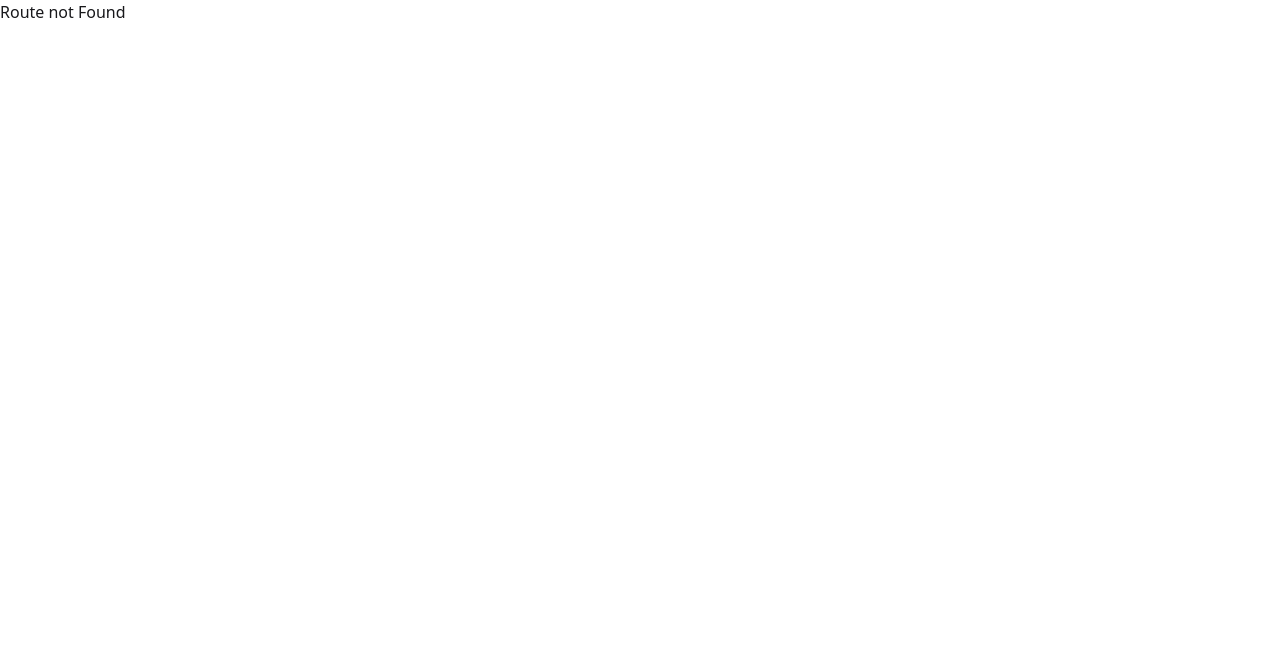
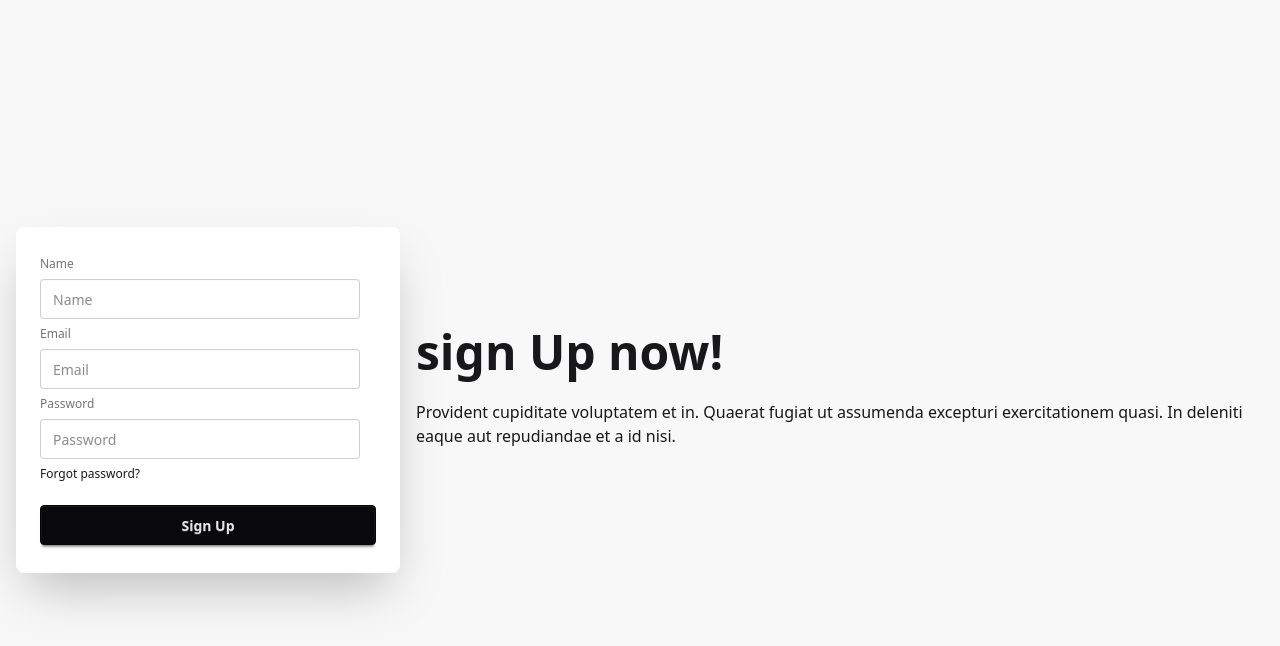
Before and after one commit to Mili-Akther/bistro-boss-client, a React (Vite) app: page /signUp in a window 1280 px wide. Before the commit this address had no page. Shown: the top 646 px of the page. Built offline with nearby package versions, Linux system fonts and the light colour scheme; no server answers.

Commit message:
Setup Login Page And Auth Context and Explore React Hook Form Validation, Error Handling

```diff
--- a/package.json
+++ b/package.json
@@ -18,6 +18,7 @@
     "react": "^18.3.1",
     "react-dom": "^18.3.1",
     "react-helmet-async": "^2.0.5",
+    "react-hook-form": "^7.58.1",
     "react-icons": "^5.5.0",
     "react-parallax": "^3.5.2",
     "react-responsive-carousel": "^3.2.23",
--- a/src/layouts/MainLayout.jsx
+++ b/src/layouts/MainLayout.jsx
@@ -5,7 +5,8 @@ import Footer from '../shared/Footer';
 const MainLayout = () => {
   const location = useLocation();
   console.log(location);
-  const noHeaderFooter = location.pathname.includes('login')
+  const noHeaderFooter =
+    location.pathname.includes("login") || location.pathname.includes("signUp");
       return (
         <div className="max-w-7xl mx-auto">
 
--- a/src/pages/Login/Login.jsx
+++ b/src/pages/Login/Login.jsx
@@ -1,12 +1,15 @@
-import React, { useEffect, useRef, useState } from 'react';
+import React, { useContext, useEffect, useRef, useState } from 'react';
 import {
   loadCaptchaEnginge,
   LoadCanvasTemplate,
   validateCaptcha,
 } from "react-simple-captcha";
+import { AuthContext } from '../../providers/AuthProvider';
+import { Link } from 'react-router-dom';
 const Login = () => {
 const captchaRef = useRef(null);
 const [disabled, setDisabled] = useState(true);
+const {signIn} = useContext(AuthContext)
       useEffect(()=>{
             loadCaptchaEnginge(6);
       },[])
@@ -16,6 +19,11 @@ const [disabled, setDisabled] = useState(true);
             const email = form.email.value;
             const password = form.password.value;
             console.log(email, password);
+            signIn(email, password)
+            .then(result => {
+                  const user = result.user;
+                  console.log(user);
+            })
       }
       const handleValidateCaptcha = () => {
             const user_captcha_value = captchaRef.current.value;
@@ -77,6 +85,7 @@ const [disabled, setDisabled] = useState(true);
                   />
                 </fieldset>
               </form>
+              <p><small>New Here? <Link to='/signUp'>Create an Account</Link></small></p>
             </div>
           </div>
         </div>
--- /dev/null
+++ b/src/pages/SignUp/SignUp.jsx
@@ -0,0 +1,77 @@
+import React from 'react';
+import { useForm } from 'react-hook-form';
+
+const SignUP = () => {
+      const {
+        register,
+        handleSubmit,
+        formState: { errors },
+      } = useForm();
+      const onSubmit = (data) => {
+            console.log(data)
+      };
+
+      return (
+        <div className="hero bg-base-200 min-h-screen">
+          <div className="hero-content flex-col lg:flex-row-reverse">
+            <div className="text-center lg:text-left">
+              <h1 className="text-5xl font-bold">sign Up now!</h1>
+              <p className="py-6">
+                Provident cupiditate voluptatem et in. Quaerat fugiat ut
+                assumenda excepturi exercitationem quasi. In deleniti eaque aut
+                repudiandae et a id nisi.
+              </p>
+            </div>
+            <div className="card bg-base-100 w-full max-w-sm shrink-0 shadow-2xl">
+              <form onSubmit={handleSubmit(onSubmit)} className="card-body">
+                <fieldset className="fieldset">
+                  <label className="label">Name</label>
+                  <input
+                    {...register("name", { required: true })}
+                    type="text"
+                    name="name"
+                    className="input"
+                    placeholder="Name"
+                  />
+                  {errors.name && (
+                    <span className="text-red-600">Name is required</span>
+                  )}
+                  <label className="label">Email</label>
+                  <input
+                    {...register("email", { required: true })}
+                    type="email"
+                    name="email"
+                    className="input"
+                    placeholder="Email"
+                  />
+                  {errors.email && (
+                    <span className="text-red-600">email is required</span>
+                  )}
+                  <label className="label">Password</label>
+                  <input
+                    {...register("password", {
+                      required: true,
+                      minLength: 6,
+                      maxLength: 20,
+                    })}
+                    type="password"
+                    className="input"
+                    placeholder="Password"
+                    name="password"
+                  />
+                  {errors.password?.type === "required" && (
+                    <p className='text-red-600'>Password is required</p>
+                  )}
+                  <div>
+                    <a className="link link-hover">Forgot password?</a>
+                  </div>
+                  <button className="btn btn-neutral mt-4">Sign Up</button>
+                </fieldset>
+              </form>
+            </div>
+          </div>
+        </div>
+      );
+};
+
+export default SignUP;
--- a/src/providers/AuthProvider.jsx
+++ b/src/providers/AuthProvider.jsx
@@ -1,16 +1,44 @@
-import { createContext, useState } from "react";
-import { getAuth } from "firebase/auth";
+import { createContext, useEffect, useState } from "react";
+import { createUserWithEmailAndPassword, getAuth, onAuthStateChanged, signInWithEmailAndPassword, signOut } from "firebase/auth";
 import { app } from "../firebase/firebase.config";
 
 export const AuthContext = createContext(null);
 const auth = getAuth(app)
 const AuthProvider = ({children}) => {
-      const [user, setUSer] = useState(null);
+      const [user, setUser] = useState(null);
       const [loading, setLoading] = useState(true);
+
+       const createUser = (email, password) =>{
+            setLoading(true)
+            return createUserWithEmailAndPassword(auth, email, password)
+       }
+       const signIn = (email, password) =>{
+            setLoading(true)
+            return signInWithEmailAndPassword( email, password)
+       }
+       const logOut = () =>{
+            setLoading(true)
+            return signOut(auth)
+       }
+
+      useEffect(()=>{
+            const unsubscribe = onAuthStateChanged(auth, currentUser => {
+                  setUser(currentUser);
+                  console.log('current user', currentUser);
+                  setLoading(false);
+            });
+            return () => {
+                  return unsubscribe();
+            }
+      },[])
+
       const authInfo = {
-            user,
-            loading
-      }
+        user,
+        loading,
+        createUser,
+        signIn,
+        logOut,
+      };
       return (
             <AuthContext.Provider value={authInfo}>
                   {children}
--- a/src/routes/Routes.jsx
+++ b/src/routes/Routes.jsx
@@ -4,6 +4,7 @@ import Home from "../pages/home/Home/Home";
 import Menu from "../pages/Menu/Menu/MEnu";
 import Order from "../pages/Order/Order";
 import Login from "../pages/Login/Login";
+import SignUP from "../pages/SignUp/SignUP";
 
 
 
@@ -30,6 +31,10 @@ const routes = createBrowserRouter([
         path: "login",
         element: <Login></Login>,
       },
+      {
+        path: "signUp",
+        element: <SignUP></SignUP>,
+      },
     ],
   },
 ]);
```
Also changed, not shown: 1 other file (tests, documents, lock files or other folders).
